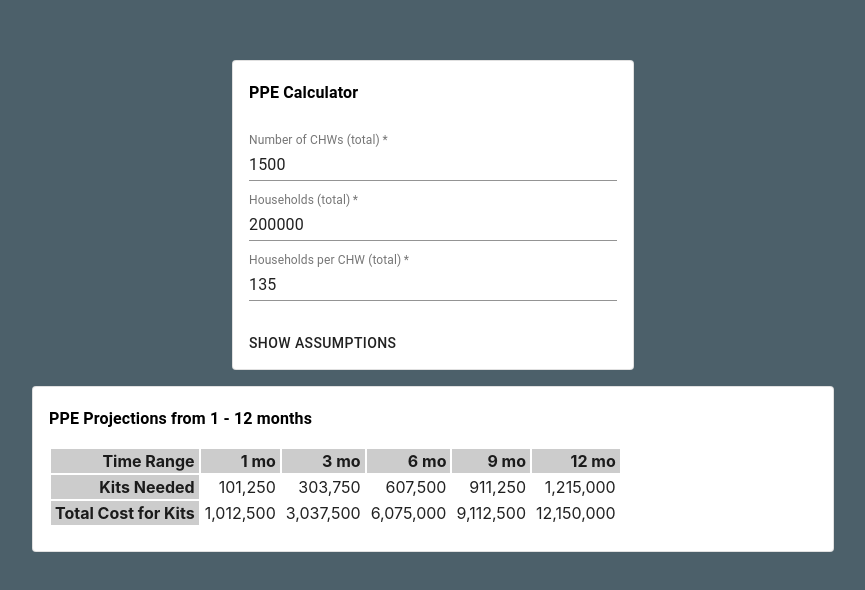
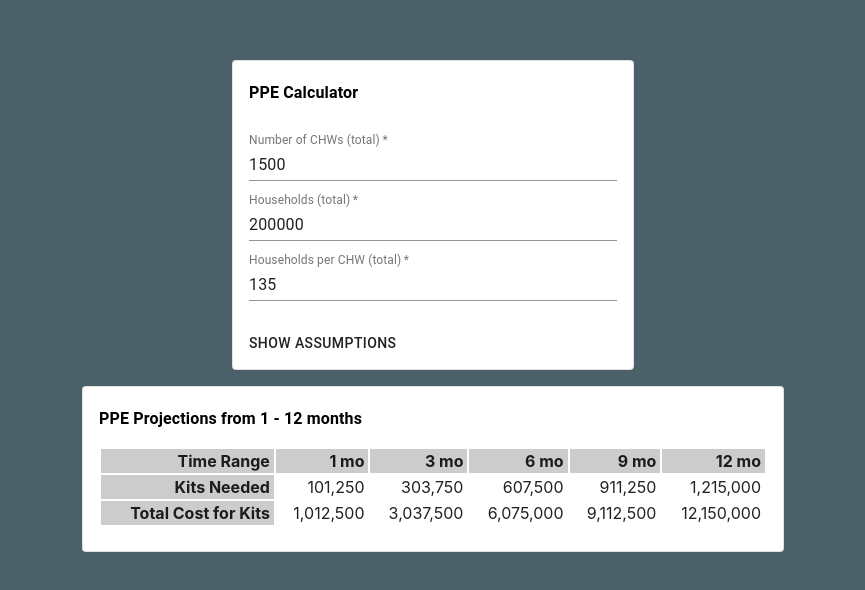
Before and after one commit to josiahbryan/ppe-medic-mobile, a React (Create React App) app in the folder client/: page / in a window 1280 px wide. Shown: the part 126-716 px from the top of the page, without its empty margins (207-1072 px from the left). Built offline with nearby package versions, Linux system fonts and the light colour scheme.

Commit message:
table style fix

```diff
--- a/client/src/components/PpeCalc.module.scss
+++ b/client/src/components/PpeCalc.module.scss
@@ -33,7 +33,7 @@
 	.outputCard {
 		margin-top: 1rem;
 
-		max-width: 800px;
+		max-width: 700px;
 
 		// display: flex;
 		// flex-direction: row;
@@ -46,6 +46,8 @@
 			overflow: auto;
 
 			table {
+				width: 100%;
+
 				thead {
 					td {
 						font-weight: bold;
```
